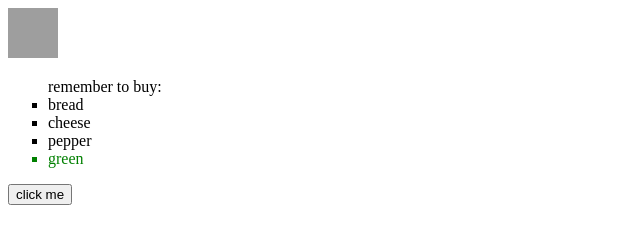
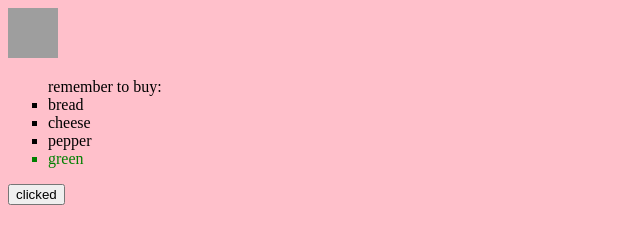
Before and after one commit to rcsuperiodelacruz/week12, a plain HTML site: page index.html in a window 1280 px wide. Both pictures are taken after a click on the button "click me". Shown: the whole page, without its empty margins (0-640 px from the left). Drawn offline with Linux system fonts and the light colour scheme; grey boxes are pictures that could not be loaded.

Commit message:
button event listener practice

```diff
--- a/css/style.css
+++ b/css/style.css
@@ -8,3 +8,7 @@
 .colorGreen{
     color: green;
 }
+
+.pinkBackground{
+    background-color: pink;
+}
--- a/javascript/scripts.js
+++ b/javascript/scripts.js
@@ -96,6 +96,24 @@ changeListGreen();
 const buttonRef = document.querySelector('button');
 function alertUser(){
     alert('you clicked')
+    // buttonRef.removeEventListener('click',alertUser)
 }
 
 buttonRef.addEventListener('click', alertUser)
+buttonRef.addEventListener('click',changeText)
+buttonRef.addEventListener('click',pinkBackground)
+
+function changeText(){
+    const buttonRef = document.querySelector('button');
+    if (buttonRef.textContent.includes('me')){
+        buttonRef.innerHTML = 'clicked'
+    }
+    else{
+        buttonRef.innerHTML = 'click me'
+    }
+
+}
+
+function pinkBackground(){
+    const ulElement = document.querySelector('body')
+    ulElement.classList.add('pinkBackground')}
```
